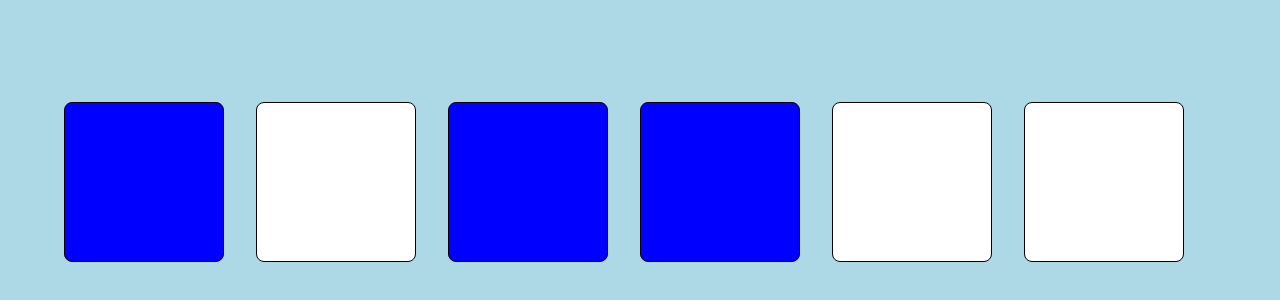
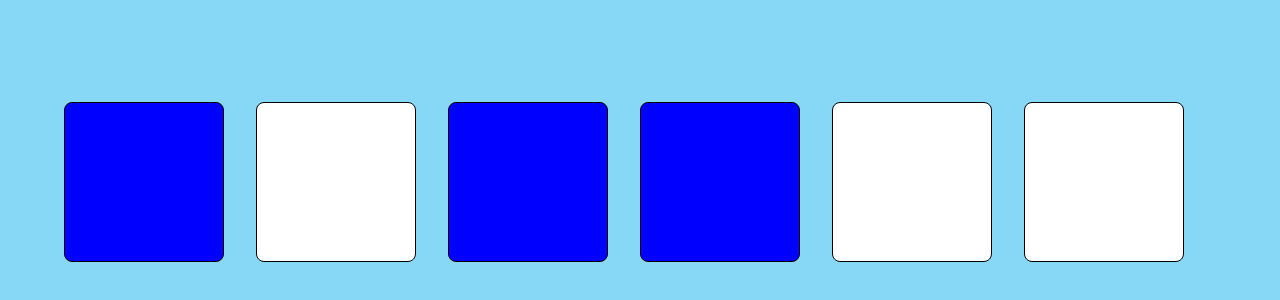
Before and after one commit to nurme-ave/react-example-boxes, a React (Create React App) app: page / in a window 1280 px wide. Shown: the part 218-518 px from the top of the page. Built offline with nearby package versions, Linux system fonts and the light colour scheme.

Commit message:
change color scheme

```diff
--- a/src/App.css
+++ b/src/App.css
@@ -4,7 +4,7 @@
   align-items: center;
   width: 100vw;
   height: 100vh;
-  background-color: lightblue;
+  background-color: rgb(135, 216, 246);
 }
 
 .box {
--- a/src/components/Box.js
+++ b/src/components/Box.js
@@ -1,7 +1,7 @@
 function Box(props) {
 
   const styles = {
-    backgroundColor: props.on ? '#00f' : "#fff"
+    backgroundColor: props.on ? '#00f' : '#fff'
   }
 
   return (
```
